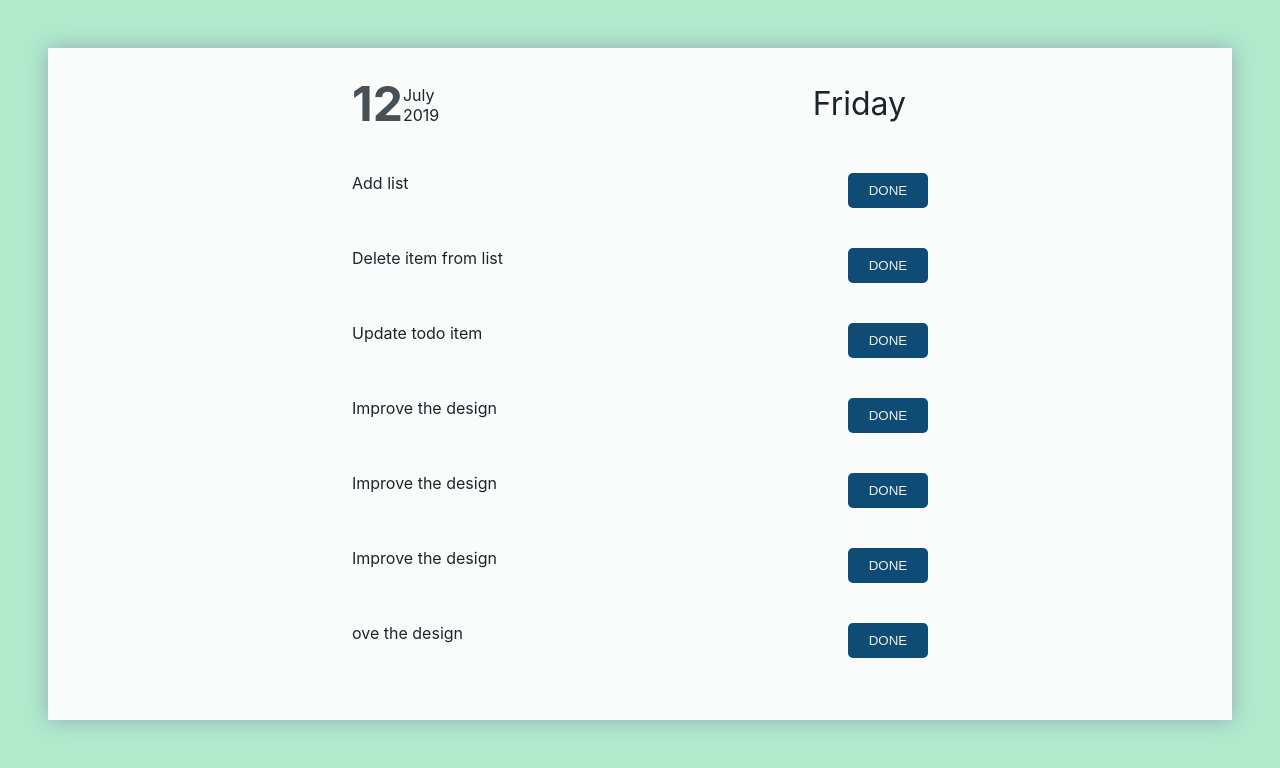
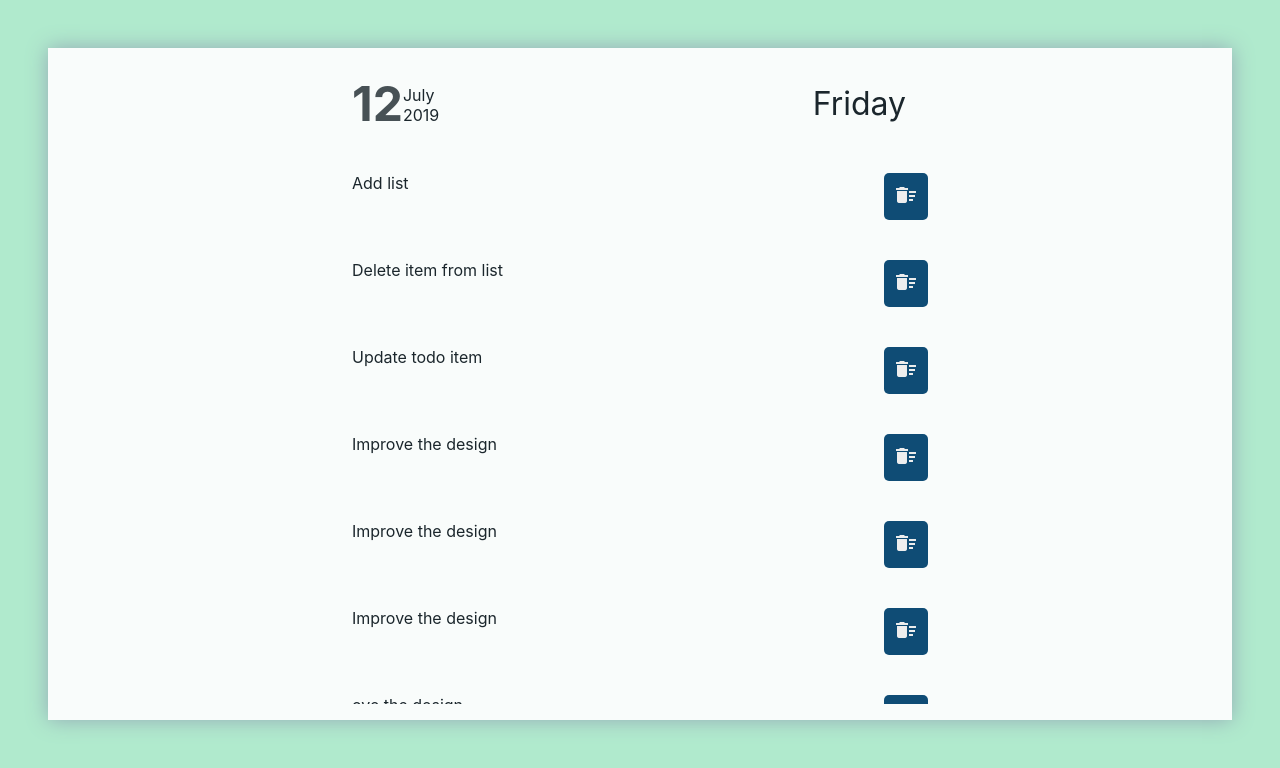
Before and after one commit to ReactorboY/Survey-Form, a React (Create React App) app: page / in a window 1280 px wide. Shown: the top 768 px of the page. Built offline with nearby package versions, Linux system fonts and the light colour scheme.

Commit message:
update #13

```diff
--- a/public/index.html
+++ b/public/index.html
@@ -5,6 +5,8 @@
     <link rel="icon" href="%PUBLIC_URL%/favicon.ico" />
     <meta name="viewport" content="width=device-width, initial-scale=1" />
     <meta name="theme-color" content="#000000" />
+    <link href="https://fonts.googleapis.com/icon?family=Material+Icons"
+      rel="stylesheet">
     <meta
       name="description"
       content="Web site created using create-react-app"
--- a/src/App.css
+++ b/src/App.css
@@ -54,7 +54,6 @@
   background: #0f4c75;
   padding: 10px;
   border-radius: 5px;
-  width: 5rem;
   color: #eee;
 }
 
--- a/src/components/ItemContainer.js
+++ b/src/components/ItemContainer.js
@@ -28,7 +28,7 @@
     }
 ]
 
-export default class ItemContainer extends Component {
+class ItemContainer extends Component {
     constructor(props) {
         super(props)
         this.state = {
@@ -38,7 +38,6 @@
     }
 
     onDismiss = id => {
-        console.log(id)
         const updatedList = this.state.list.filter(item => item.id !== id)
         this.setState({ list: updatedList})
     }
@@ -51,7 +50,7 @@
                     <div key={item.id} className="item">
                         <div className="flexBig">{item.title}</div>
                         <button onClick={() => this.onDismiss(item.id)} type="button" className="dismiss">
-                            DONE
+                            <i className="material-icons">delete_sweep</i>
                         </button>
                     </div>
                 )}
@@ -59,3 +58,5 @@
         )
     }
 }
+
+export default ItemContainer
```
